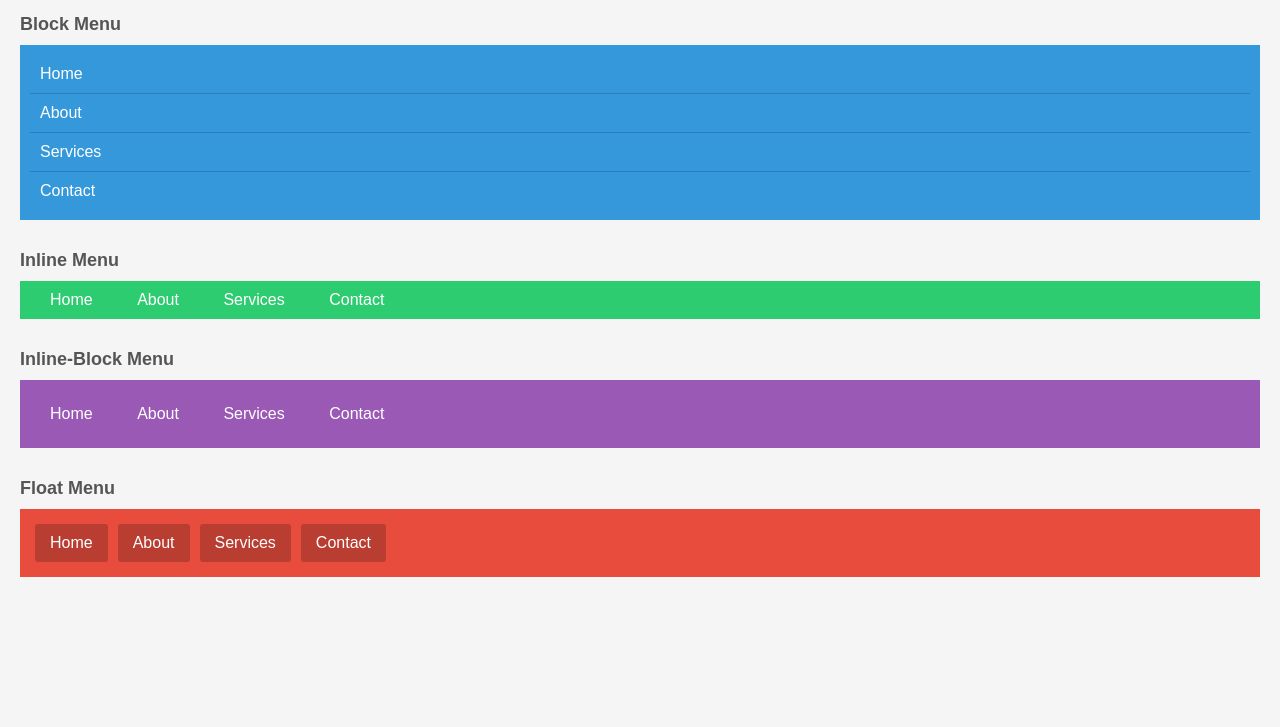
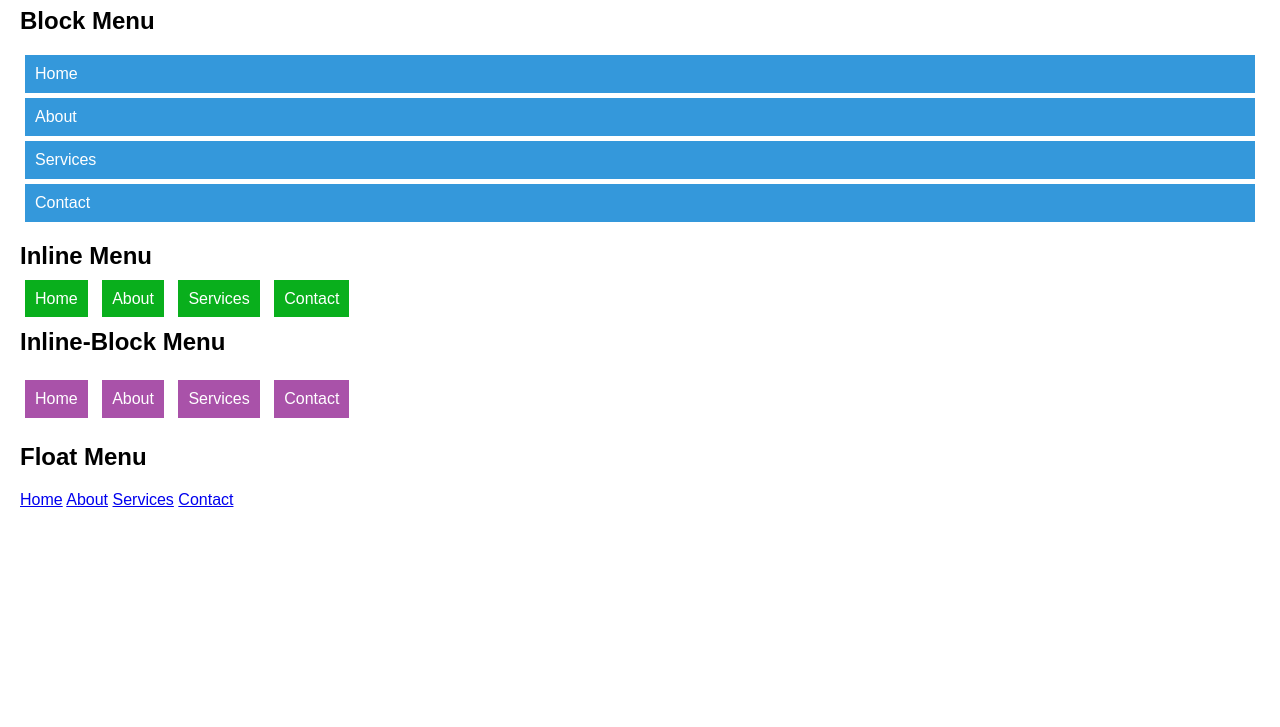
Before and after one commit to AyushYadav3902/web_dev, a plain HTML site: page Midterm2exp7/index.html in a window 1280 px wide. Shown: the part 73-800 px from the top of the page. Drawn offline with Linux system fonts and the light colour scheme.

Commit message:
Update Midterm2exp7 style.css with revised menu styling

```diff
--- a/Midterm2exp7/style.css
+++ b/Midterm2exp7/style.css
@@ -1,111 +1,45 @@
-* {
-    margin: 0;
-    padding: 0;
-    box-sizing: border-box;
+body {
+  font-family: Arial, sans-serif;
+  margin: 0;
+  padding: 0 20px;
 }
 
-body {
-    font-family: Arial, sans-serif;
-    background-color: #f5f5f5;
-    padding: 20px;
+/* Block example*/
+.block-menu a {
+  display: block;
+  background-color: #3498db;
+  color: white;
+  padding: 10px;
+  margin:5px ;
+  text-decoration: none;
 }
 
-h1 {
-    text-align: center;
-    margin-bottom: 30px;
-    color: #333;
+/* Inline example*/
+.inline-menu a {
+  display:inline;
+  background-color: #09af1c;
+  color:white;
+  padding: 10px ;
+  margin:5px;
+  text-decoration: none;
+
+}
+/* Inline Block Example*/
+.inline-block-menu a{
+   display:inline-block;
+   background-color:rgba(128, 0, 128, 0.678);
+   color:white;
+   padding: 10px;
+   margin:5px;
+   text-decoration: none;
 }
 
-h2 {
-    margin-top: 30px;
-    margin-bottom: 10px;
-    color: #555;
-    font-size: 18px;
+/Float example/
+.float-menu a {
+  float: left;
+  background-color: rgba(0, 115, 255, 0.753);
+  color:white;
+  padding:10px;
+  text-decoration: none;
+  margin:5px;
 }
-
-/* Block Menu */
-.block-menu {
-    background-color: #3498db;
-    padding: 10px;
-    margin-bottom: 20px;
-}
-
-.block-menu a {
-    display: block;
-    color: white;
-    text-decoration: none;
-    padding: 10px;
-    border-bottom: 1px solid #2980b9;
-}
-
-.block-menu a:last-child {
-    border-bottom: none;
-}
-
-.block-menu a:hover {
-    background-color: #2980b9;
-}
-
-/* Inline Menu */
-.inline-menu {
-    background-color: #2ecc71;
-    padding: 10px;
-    margin-bottom: 20px;
-}
-
-.inline-menu a {
-    display: inline;
-    color: white;
-    text-decoration: none;
-    padding: 10px 15px;
-    margin: 0 5px;
-}
-
-.inline-menu a:hover {
-    background-color: #27ae60;
-    border-radius: 3px;
-}
-
-/* Inline-Block Menu */
-.inline-block-menu {
-    background-color: #9b59b6;
-    padding: 10px;
-    margin-bottom: 20px;
-}
-
-.inline-block-menu a {
-    display: inline-block;
-    color: white;
-    text-decoration: none;
-    padding: 10px 15px;
-    margin: 5px;
-    border-radius: 5px;
-    transition: background-color 0.3s;
-}
-
-.inline-block-menu a:hover {
-    background-color: #8e44ad;
-}
-
-/* Float Menu */
-.float-menu {
-    background-color: #e74c3c;
-    padding: 10px;
-    margin-bottom: 20px;
-    overflow: auto;
-}
-
-.float-menu a {
-    float: left;
-    color: white;
-    text-decoration: none;
-    padding: 10px 15px;
-    margin: 5px;
-    border-radius: 3px;
-    background-color: rgba(0, 0, 0, 0.2);
-    transition: background-color 0.3s;
-}
-
-.float-menu a:hover {
-    background-color: #c0392b;
-}
```
